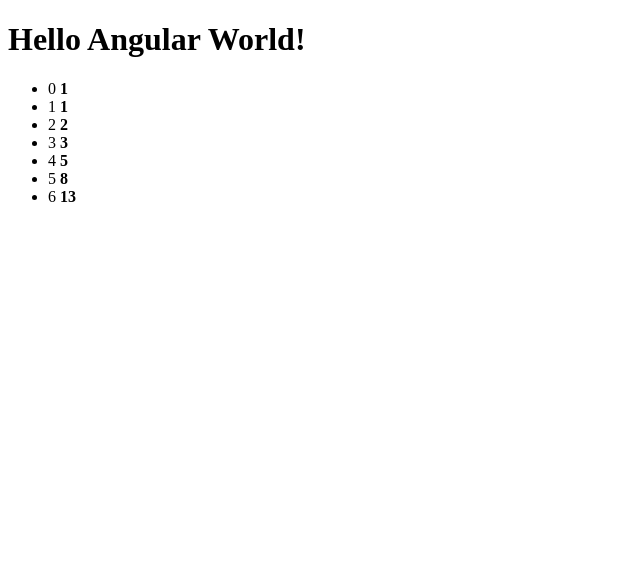
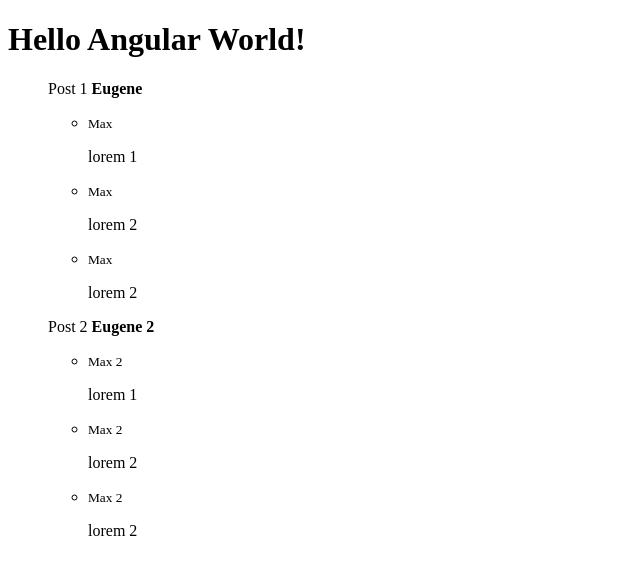
Before and after one commit to Comprehensher/angular-conspect, an Angular app: page / in a window 1280 px wide. Shown: the top 574 px of the page, without its empty margins (0-640 px from the left). Built offline with nearby package versions, Linux system fonts and the light colour scheme.

Commit message:
cycle *ngFor - iteration within iteration. when we have array of objects that also have array

```diff
--- a/src/app/app.component.html
+++ b/src/app/app.component.html
@@ -1,7 +1,16 @@
 <h1>Hello Angular World!</h1>
 
-<ul>
-  <li *ngFor="let n of arr; let idx = index ">
-    {{idx}} <strong>{{n}}</strong>
+<ul style="list-style: none">
+  <li *ngFor="let post of objs">
+    <p>{{post.title}} <b>{{post.author}}</b></p>
+    <ul>
+      <li *ngFor="let comment of post.comments">
+        <div>
+          <small>{{comment.name}}</small>
+          <p>{{comment.text}}</p>
+        </div>
+      </li>
+    </ul>
   </li>
+
 </ul>
--- a/src/app/app.component.ts
+++ b/src/app/app.component.ts
@@ -9,4 +9,17 @@ export class AppComponent {
 
   arr = [1, 1, 2, 3, 5, 8, 13]
 
+  objs = [
+    {title: 'Post 1', author: 'Eugene', comments: [
+        {name: 'Max', text: 'lorem 1'},
+        {name: 'Max', text: 'lorem 2'},
+        {name: 'Max', text: 'lorem 2'}
+      ]},
+    {title: 'Post 2', author: 'Eugene 2', comments: [
+        {name: 'Max 2', text: 'lorem 1'},
+        {name: 'Max 2', text: 'lorem 2'},
+        {name: 'Max 2', text: 'lorem 2'}
+      ]}
+  ]
+
 }
```
